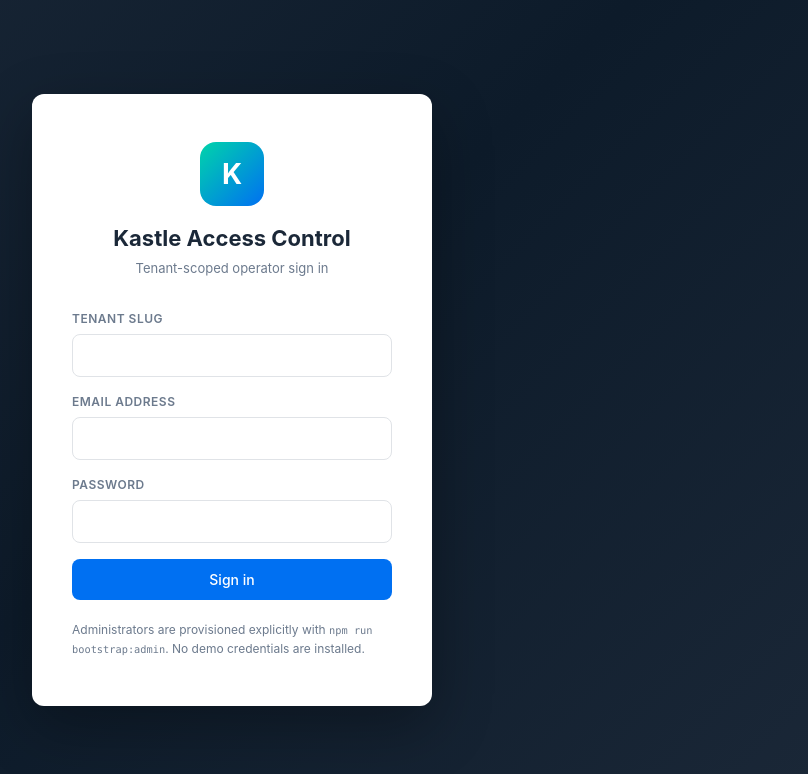
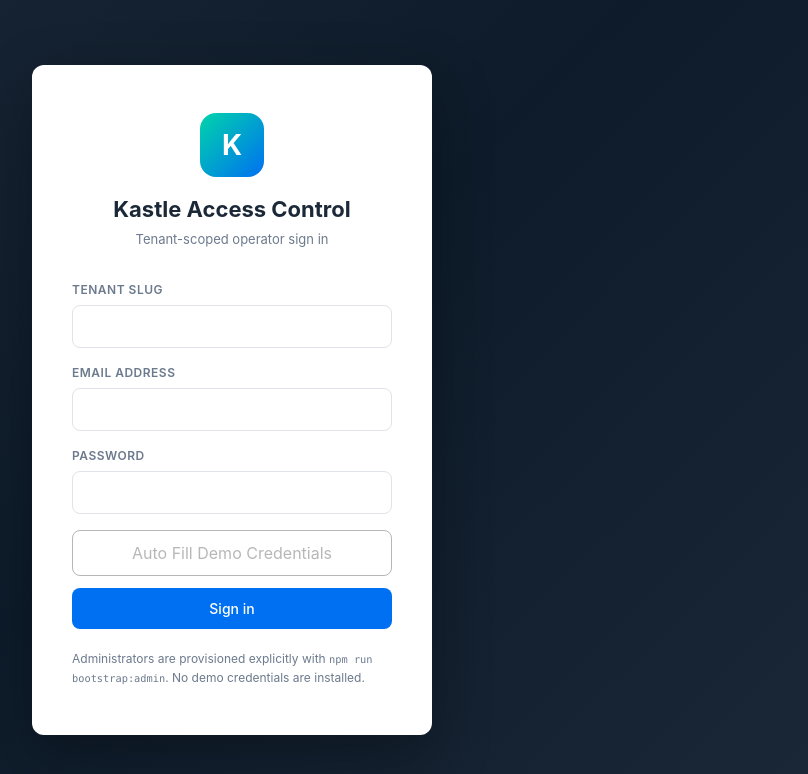
Before and after one commit to eakarsu/kastle, a React (Vite) app in the folder frontend/: page /login in a window 1280 px wide. Shown: the top 774 px of the page, without its empty margins (408-1216 px from the left). Built offline with nearby package versions, Linux system fonts and the light colour scheme.

Commit message:
Add secure demo credential autofill

```diff
--- a/frontend/src/pages/Login.jsx
+++ b/frontend/src/pages/Login.jsx
@@ -30,6 +30,15 @@
       <div className="form-group"><label htmlFor="tenant">Tenant slug</label><input id="tenant" autoComplete="organization" value={form.tenant} onChange={(event) => setForm({ ...form, tenant: event.target.value })} required minLength={3} /></div>
       <div className="form-group"><label htmlFor="email">Email address</label><input id="email" type="email" autoComplete="username" value={form.email} onChange={(event) => setForm({ ...form, email: event.target.value })} required /></div>
       <div className="form-group"><label htmlFor="password">Password</label><input id="password" type="password" autoComplete="current-password" value={form.password} onChange={(event) => setForm({ ...form, password: event.target.value })} required minLength={12} /></div>
+      <button
+        type="button"
+        onClick={() => { setForm((current) => ({ ...current, tenant: import.meta.env.VITE_DEMO_TENANT || '', email: import.meta.env.VITE_DEMO_EMAIL || '', password: import.meta.env.VITE_DEMO_PASSWORD || '' })); }}
+        disabled={!import.meta.env.VITE_DEMO_EMAIL || !import.meta.env.VITE_DEMO_PASSWORD || !import.meta.env.VITE_DEMO_TENANT}
+        aria-label="Auto Fill Demo Credentials"
+        style={{ width: '100%', marginBottom: '12px', padding: '10px 14px', borderRadius: '8px', border: '1px solid currentColor', background: 'transparent', cursor: 'pointer' }}
+      >
+        Auto Fill Demo Credentials
+      </button>
       <button type="submit" className="btn btn-primary btn-full" disabled={loading}>{loading ? 'Signing in…' : 'Sign in'}</button>
     </form>
     <p className="login-help">Administrators are provisioned explicitly with <code>npm run bootstrap:admin</code>. No demo credentials are installed.</p>
```
Also changed, not shown: 1 other file (tests, documents, lock files or other folders).
